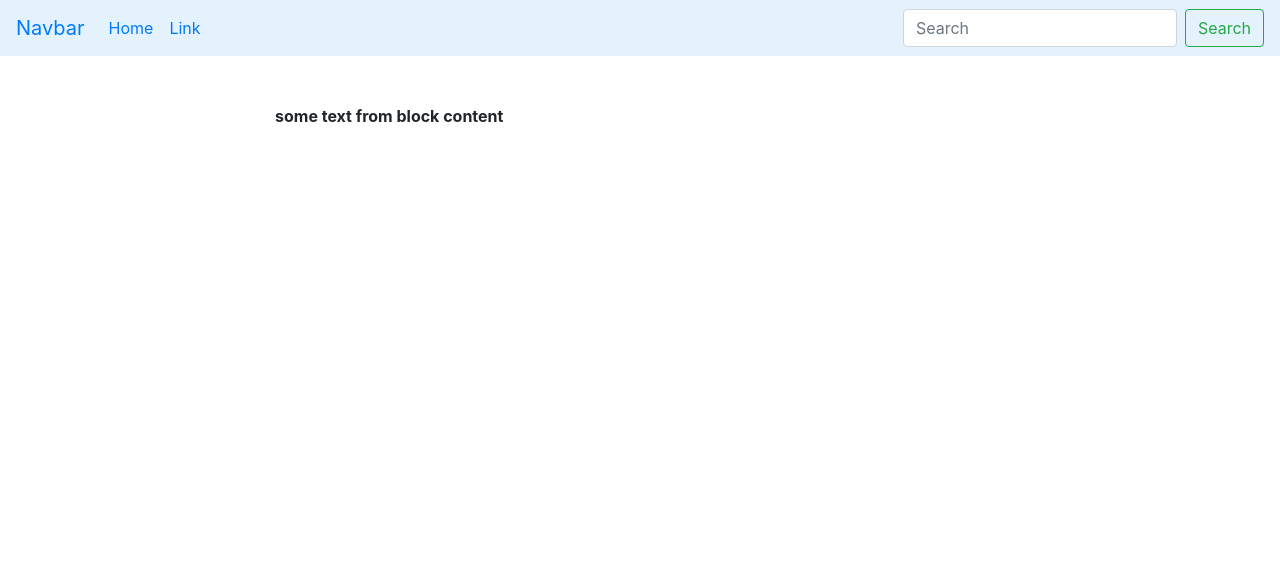
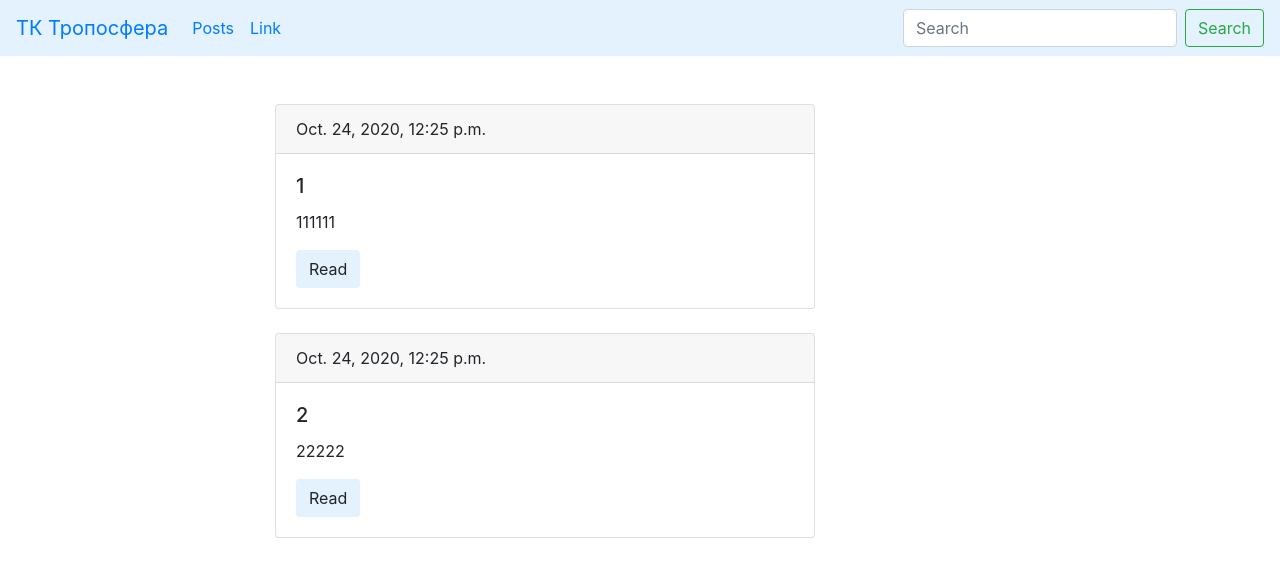
Before and after one commit to kruglovks/troposfera, a Django app: page /blog/ in a window 1280 px wide. Shown: the top 577 px of the page. Run offline with Django 3.2, Linux system fonts and the light colour scheme; data comes from the database, SQL or seed files in the repository; both versions use the stored data as it was after the commit.

Commit message:
posts cards

```diff
--- /dev/null
+++ b/blogengine/blog/admin.py
@@ -0,0 +1,4 @@
+from django.contrib import admin
+from .models import Post
+
+admin.site.register(Post)
--- /dev/null
+++ b/blogengine/blog/models.py
@@ -0,0 +1,17 @@
+"""docstring"""
+from django.db import models
+from django.shortcuts import reverse
+
+
+class Post(models.Model):
+    """docstring"""
+    title = models.CharField(max_length=150, db_index=True)
+    slug = models.SlugField(max_length=120, unique=True)
+    body = models.TextField(blank=True, db_index=True)
+    date_pub = models.DateTimeField(auto_now_add=True)
+
+    def __str__(self):
+        return self.title
+
+    def get_absolute_url(self):
+        return reverse('post_detail_url', kwargs={'slug': self.slug})
--- a/blogengine/blog/templates/blog/index.html
+++ /dev/null
@@ -1,9 +0,0 @@
-{% extends 'blog/base_blog.html' %}
-
-{% block title %}
-    Index page {{ block.super }}
-{% endblock title %}
-
-{% block content %}
-    <b>some text from block content</b>
-{% endblock content %}
--- /dev/null
+++ b/blogengine/blog/templates/blog/posts_list.html
@@ -0,0 +1,22 @@
+{% extends 'blog/base_blog.html' %}
+
+{% block title %}
+    Index page {{ block.super }}
+{% endblock title %}
+
+{% block content %}
+
+    {% for post in posts %}
+        <div class="card mb-4">
+            <div class="card-header">
+            {{ post.date_pub }}
+            </div>
+            <div class="card-body">
+            <h5 class="card-title">{{ post.title }}</h5>
+            <p class="card-text">{{ post.body|truncatewords:15 }}</p>
+            <a href="{{ post.get_absolute_url }}" class="btn" style="background-color: #e3f2fd;">Read</a>
+            </div>
+        </div>
+    {% endfor %}
+
+{% endblock content %}
--- a/blogengine/blog/urls.py
+++ b/blogengine/blog/urls.py
@@ -1,8 +1,9 @@
 """urls"""
 from django.urls import path
 
-from . views import index
+from . views import posts_list, post_detail
 
 urlpatterns = [
-    path('', index),
+    path('', posts_list, name='posts_list_url'),
+    path('post/<str:slug>/', post_detail, name='post_detail_url')
 ]
--- a/blogengine/blog/views.py
+++ b/blogengine/blog/views.py
@@ -1,7 +1,14 @@
 """docs"""
 from django.shortcuts import render
+from . models import Post
 
-def index(request):
+
+def posts_list(request):
     """docstring"""
-    animals = ['Zebra', 'Cat', 'Dog']
-    return render(request, 'blog/index.html', context={'animals': animals})
+    posts = Post.objects.all()
+    return render(request, 'blog/posts_list.html', context={'posts': posts})
+
+def post_detail(request, slug):
+    """post detail"""
+    post = Post.objects.get(slug__iexact=slug)
+    return render(request, 'blog/post_detail.html', context={'post': post})
--- a/blogengine/templates/base.html
+++ b/blogengine/templates/base.html
@@ -6,14 +6,14 @@
     <link rel="stylesheet" href="https://cdn.jsdelivr.net/npm/bootstrap@4.5.3/dist/css/bootstrap.min.css" integrity="sha384-TX8t27EcRE3e/ihU7zmQxVncDAy5uIKz4rEkgIXeMed4M0jlfIDPvg6uqKI2xXr2" crossorigin="anonymous">
     <title>
         {% block title %}
-            | Django blogengine
+            | ТК Тропосфера
         {% endblock title %}
     </title>
 </head>
 <body>
 
     <nav class="navbar navbar-expand-lg" style="background-color: #e3f2fd;">
-        <a class="navbar-brand" href="#">Navbar</a>
+        <a class="navbar-brand" href="#">ТК Тропосфера</a>
         <button class="navbar-toggler" type="button" data-toggle="collapse" data-target="#navbarTogglerDemo02" aria-controls="navbarTogglerDemo02" aria-expanded="false" aria-label="Toggle navigation">
           <span class="navbar-toggler-icon"></span>
         </button>
@@ -21,7 +21,7 @@
         <div class="collapse navbar-collapse" id="navbarTogglerDemo02">
           <ul class="navbar-nav mr-auto mt-2 mt-lg-0">
             <li class="nav-item active">
-              <a class="nav-link" href="#">Home <span class="sr-only">(current)</span></a>
+              <a class="nav-link" href="{% url 'posts_list_url' %}">Posts</a>
             </li>
             <li class="nav-item">
               <a class="nav-link" href="#">Link</a>
```
Also changed, not shown: blogengine/blog/templates/blog/post_detail.html (added, +12 -0 lines), blogengine/blog/tests.py (added), blogengine/db.sqlite3, 1 other file.
